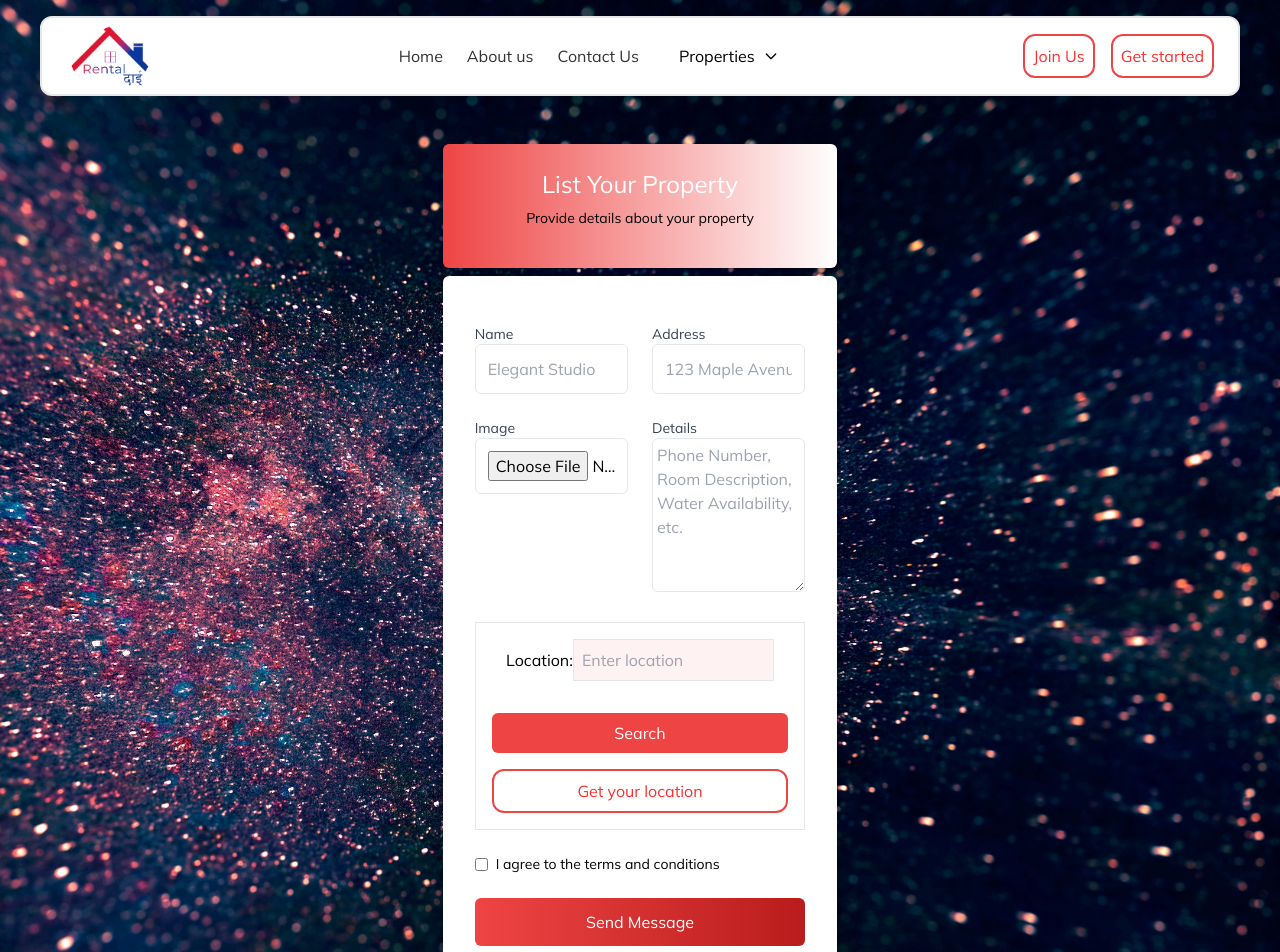
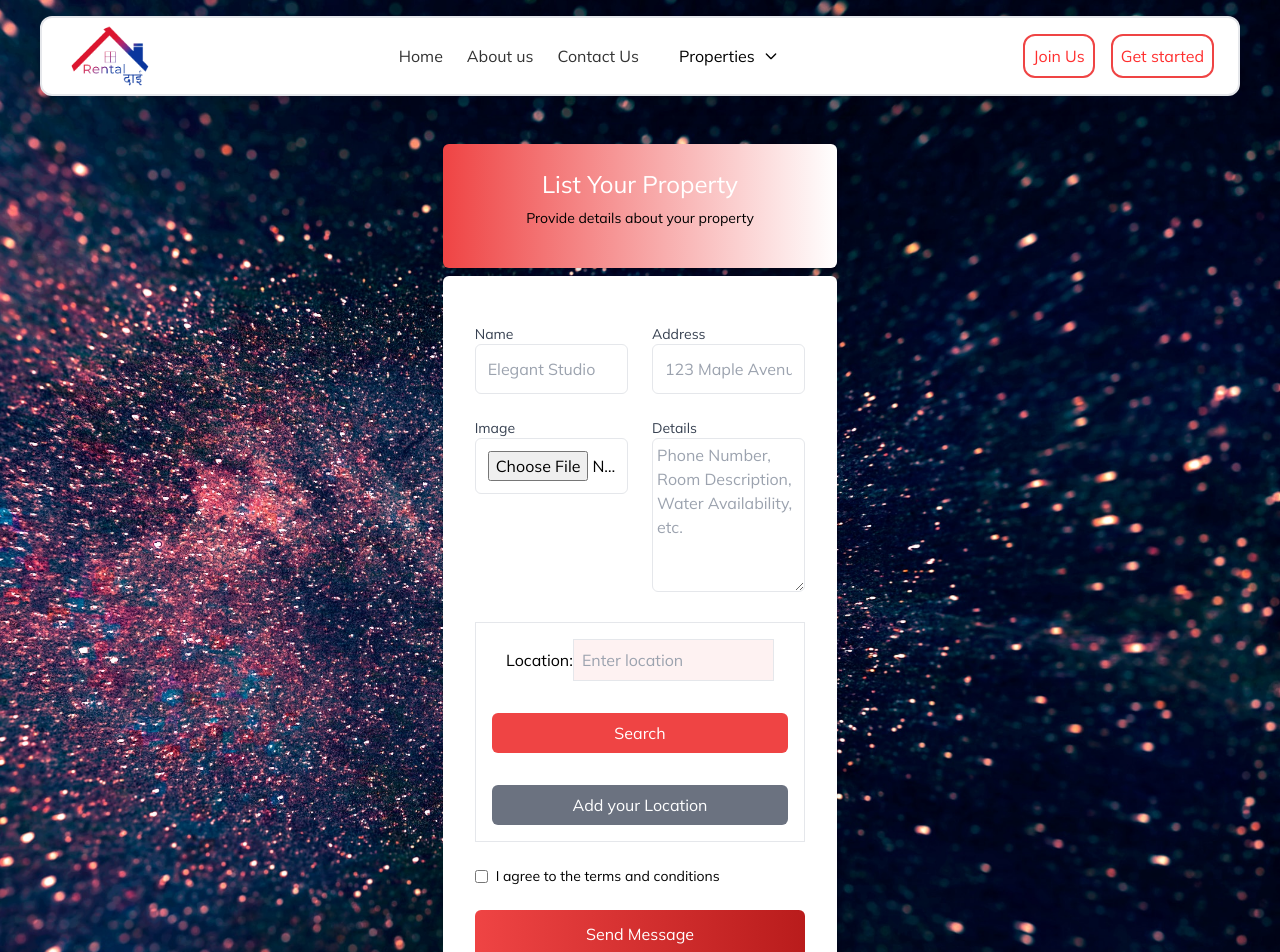
Before and after one commit to dippes10/rental-dai-frontend, a Next.js app: page /Forms/lister-form in a window 1280 px wide. Shown: the top 952 px of the page. Built offline with nearby package versions, Linux system fonts and the light colour scheme.

Commit message:
test-Build

```diff
--- a/components/mapbox/geocoding.tsx
+++ b/components/mapbox/geocoding.tsx
@@ -142,12 +142,12 @@
         >
           {searching ? "Searching..." : "Search"}
         </button>
-        <Button
-          type="outline"
-          title="Get your location"
+        <button
+        className="mt-4 bg-gray-500 text-white px-4 py-2 rounded-md hover:bg-gray-700 focus:outline-none"
           onClick={handleAddCurrentLocation}
         >
-        </Button>
+        Add your Location
+        </button>
       </div>
       {latitude !== null && longitude !== null && (
         <div>
--- a/pages/contact.tsx
+++ b/pages/contact.tsx
@@ -1,7 +1,7 @@
 import React from "react";
 import Image from "next/image";
 import AppLayout from "../components/AppLayout";
-import ListerForm from "./Forms/lister-form";
+import ListerForm from "./forms/lister-form";
 
 const ContactUsPage = () => {
   const contactInfo = {
```
